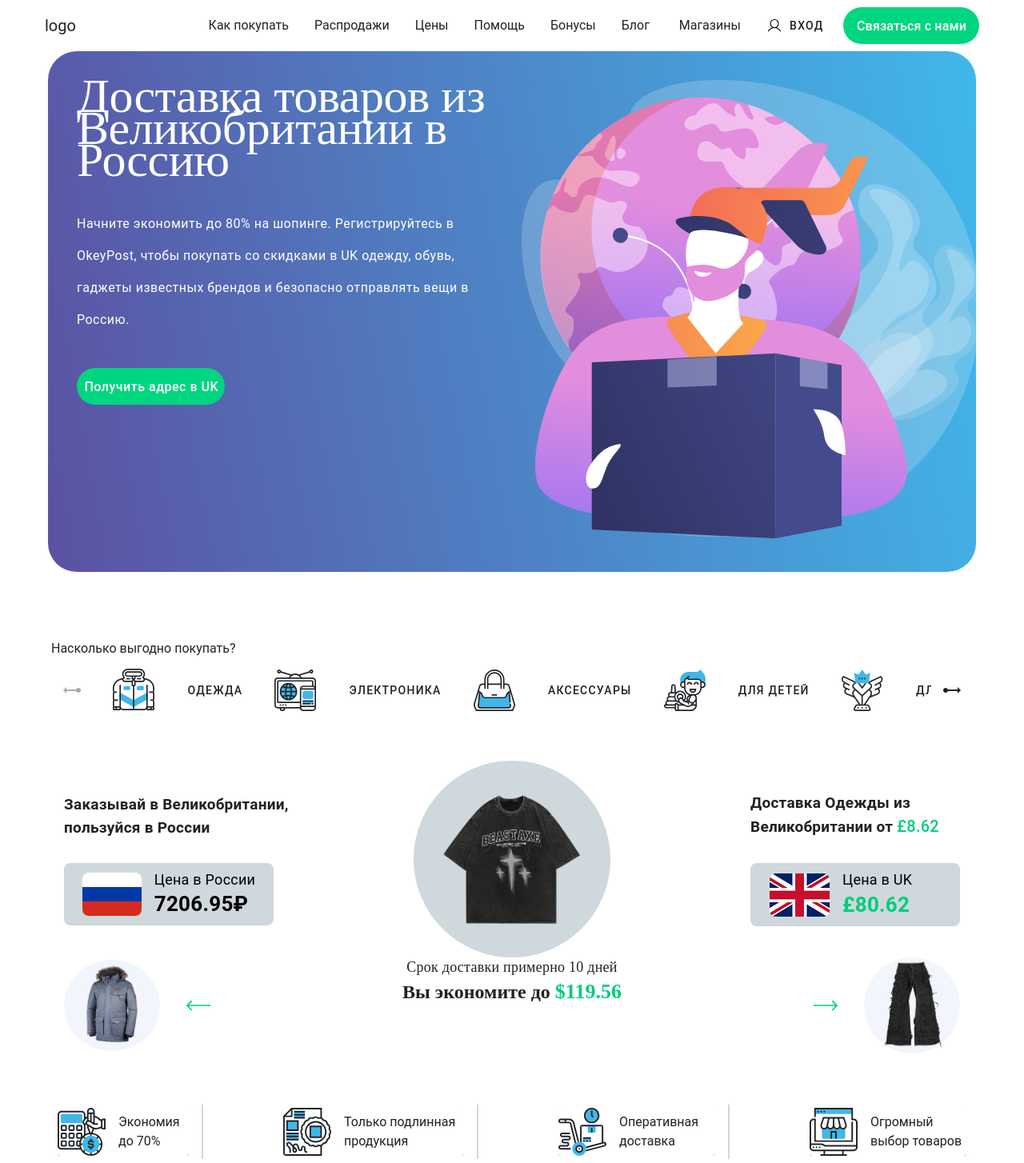
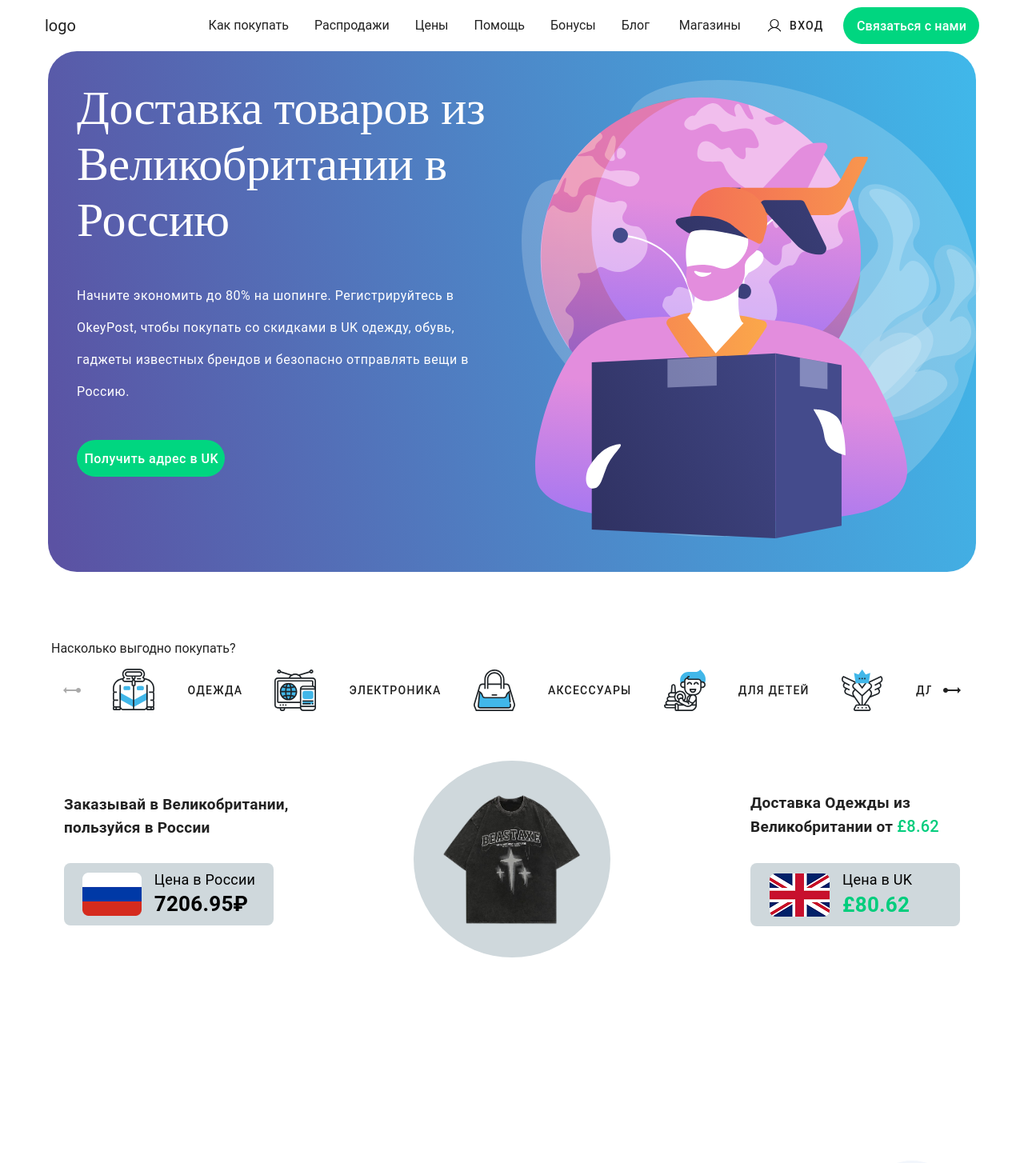
Before and after one commit to Xarn0/delivery, a Nuxt app: page / in a window 1280 px wide. Shown: the top 1454 px of the page at 80% size. Built offline with nearby package versions, Linux system fonts and the light colour scheme.

Commit message:
адаптив "Высота слайдера"

```diff
--- a/components/firstBlockWithImg.vue
+++ b/components/firstBlockWithImg.vue
@@ -10,8 +10,7 @@ import bodyHuman from "@/components/icons/bodyHuman.vue";
 		<v-row>
 			<v-col cols="12" lg="6" class="d-flex flex-column ga-10">
 				<h2
-					class="text-white text-center text-h4 text-lg-left text-md-h2"
-					style="line-height: 40px; font-family: 'Gilroy'"
+					class="text-white text-center text-h4 text-lg-left text-md-h2 title-main"
 				>
 					Доставка товаров из Великобритании в Россию
 				</h2>
@@ -68,4 +67,13 @@ import bodyHuman from "@/components/icons/bodyHuman.vue";
 	transform: rotate(0deg) translateX(0px);
 	/* animation: identifier 5s infinite ease-in alternate; */
 }
+.title-main {
+	line-height: 40px;
+	font-family: "Gilroy";
+}
+@media (min-width: 600px) {
+	.title-main {
+		line-height: 70px;
+	}
+}
 </style>
--- a/components/offerComponent.vue
+++ b/components/offerComponent.vue
@@ -42,7 +42,7 @@ let array: ArrayType[] = reactive([
 <template>
 	<v-container>
 		<v-card flat>
-			<v-list class="d-flex justify-space-between">
+			<v-list class="d-flex justify-space-between flex-wrap ga-4">
 				<v-list-item
 					v-for="(item, index) in array"
 					:key="index"
@@ -60,7 +60,9 @@ let array: ArrayType[] = reactive([
 
 <style scoped lang="scss">
 .listOffers {
-	border-right: 2px solid $grey;
+	@media (min-width: 1280px) {
+		border-right: 2px solid $grey;
+	}
 }
 .listOffers:last-child {
 	border-right: none;
--- a/components/template/templateCard.vue
+++ b/components/template/templateCard.vue
@@ -52,7 +52,7 @@ const nextSlide = () => {
 
 <template>
 	<v-carousel
-		class="mt-8 h-auto"
+		class="mt-8 carousell"
 		v-model="currentSlide"
 		:show-arrows="false"
 		hide-delimiters
@@ -301,4 +301,10 @@ const nextSlide = () => {
 		border-radius: 50%;
 	}
 }
+
+.carousell {
+	@media (max-width: 600px) {
+		height: auto !important;
+	}
+}
 </style>
```
